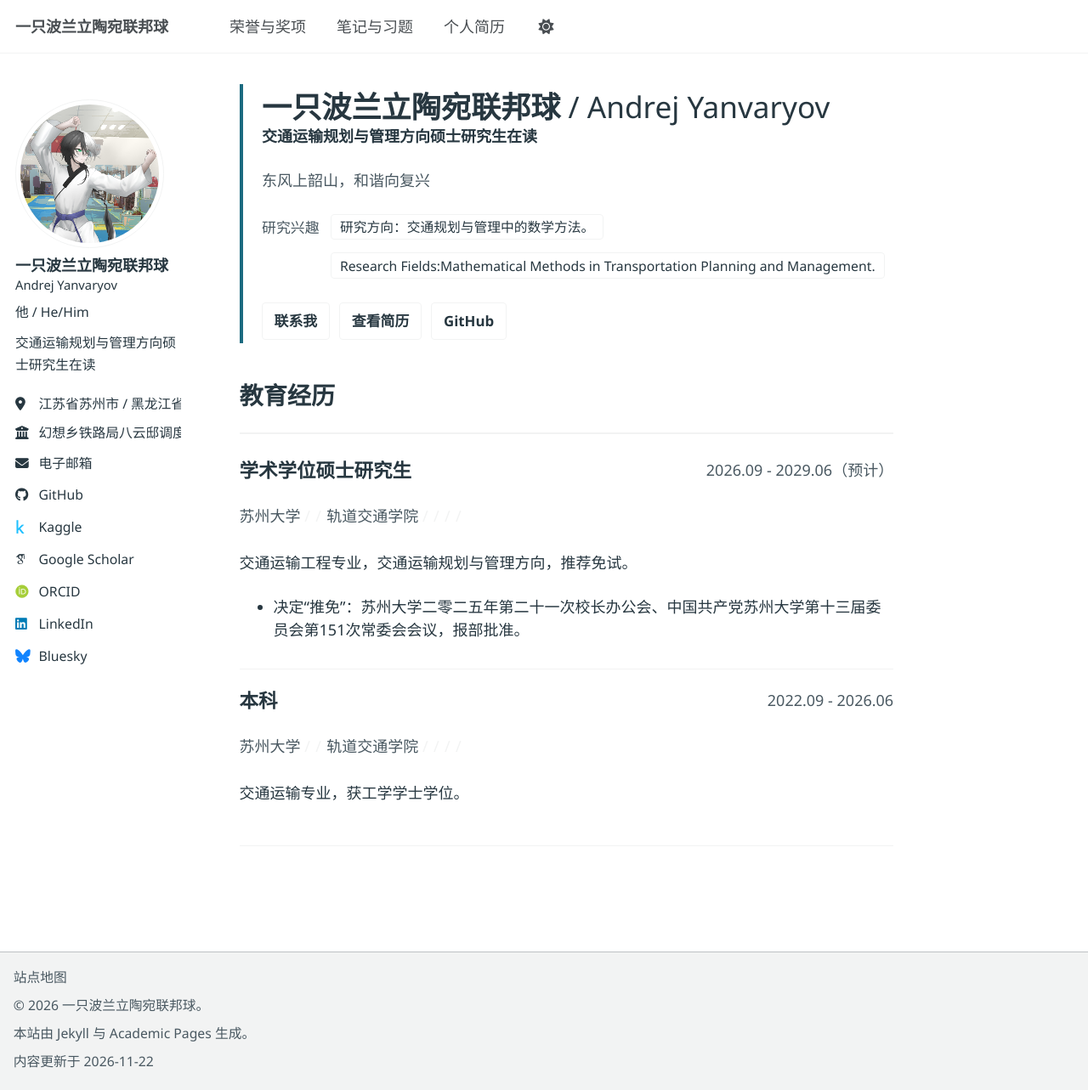
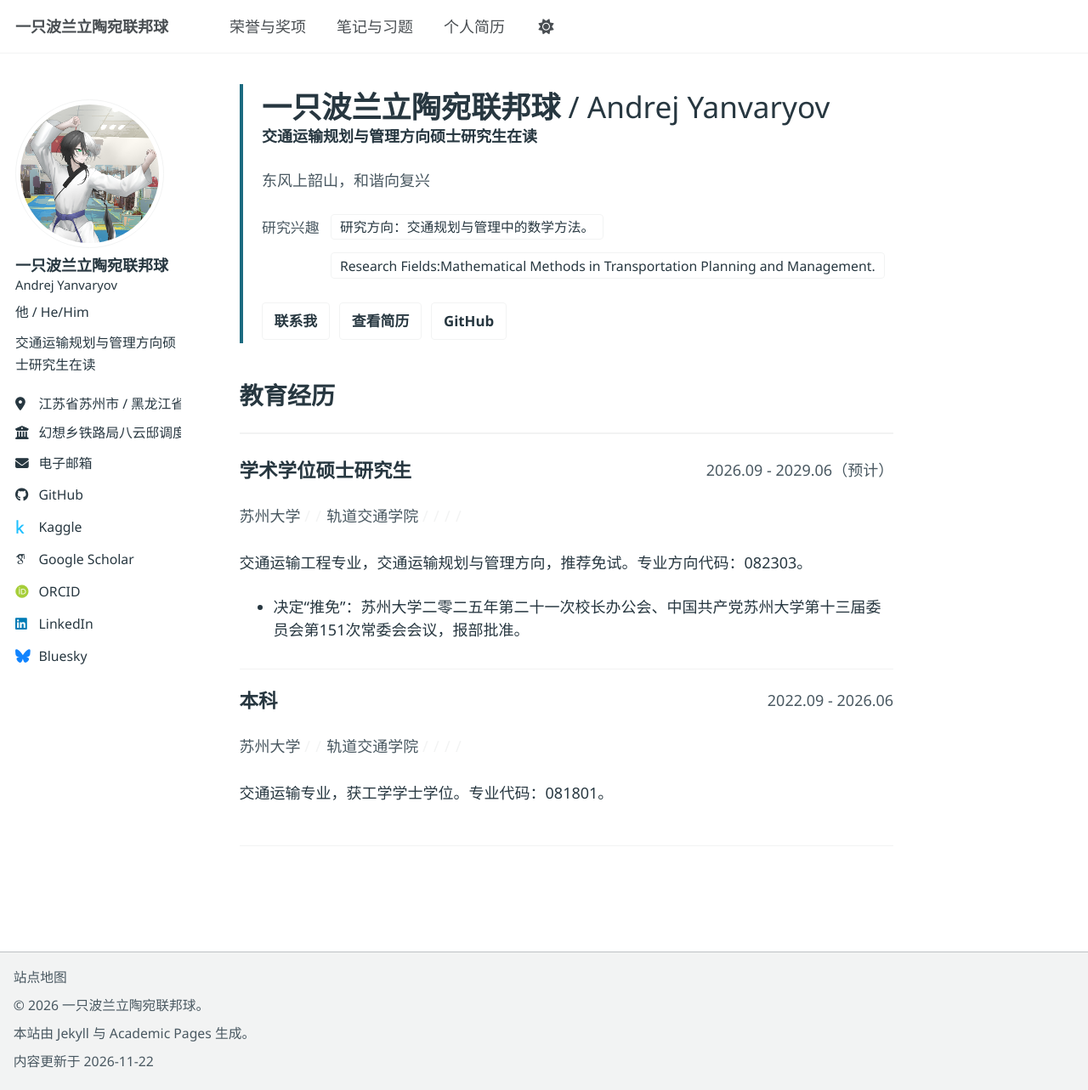
Before and after one commit to lytCNAORevision2018/lytCNAORevision2018.github.io, a Jekyll site: the page built from _pages/about.md, in a window 1280 px wide and 1283 px high. Shown: the whole window at 85% size. Built offline with Jekyll 4.4.1, drawn with Linux system fonts in a browser that asks for light colours; some web fonts are replaced; a script bundle is joined from its source files by our own code; library files that are not in the unit come from our copies.

Commit message:
更新个人主页 2026/11/22

```diff
--- a/_data/site_content.json
+++ b/_data/site_content.json
@@ -38,7 +38,7 @@
       "institution": "苏州大学",
       "department": "轨道交通学院",
       "period": "2026.09 - 2029.06（预计）",
-      "summary": "交通运输工程专业，交通运输规划与管理方向，推荐免试。",
+      "summary": "交通运输工程专业，交通运输规划与管理方向，推荐免试。专业方向代码：082303。",
       "highlights": [
         "决定“推免”：苏州大学二零二五年第二十一次校长办公会、中国共产党苏州大学第十三届委员会第151次常委会会议，报部批准。"
       ],
@@ -54,7 +54,7 @@
       "institution": "苏州大学",
       "department": "轨道交通学院",
       "period": "2022.09 - 2026.06",
-      "summary": "交通运输专业，获工学学士学位。",
+      "summary": "交通运输专业，获工学学士学位。专业代码：081801。",
       "highlights": [],
       "tags": [],
       "links": [],
```
